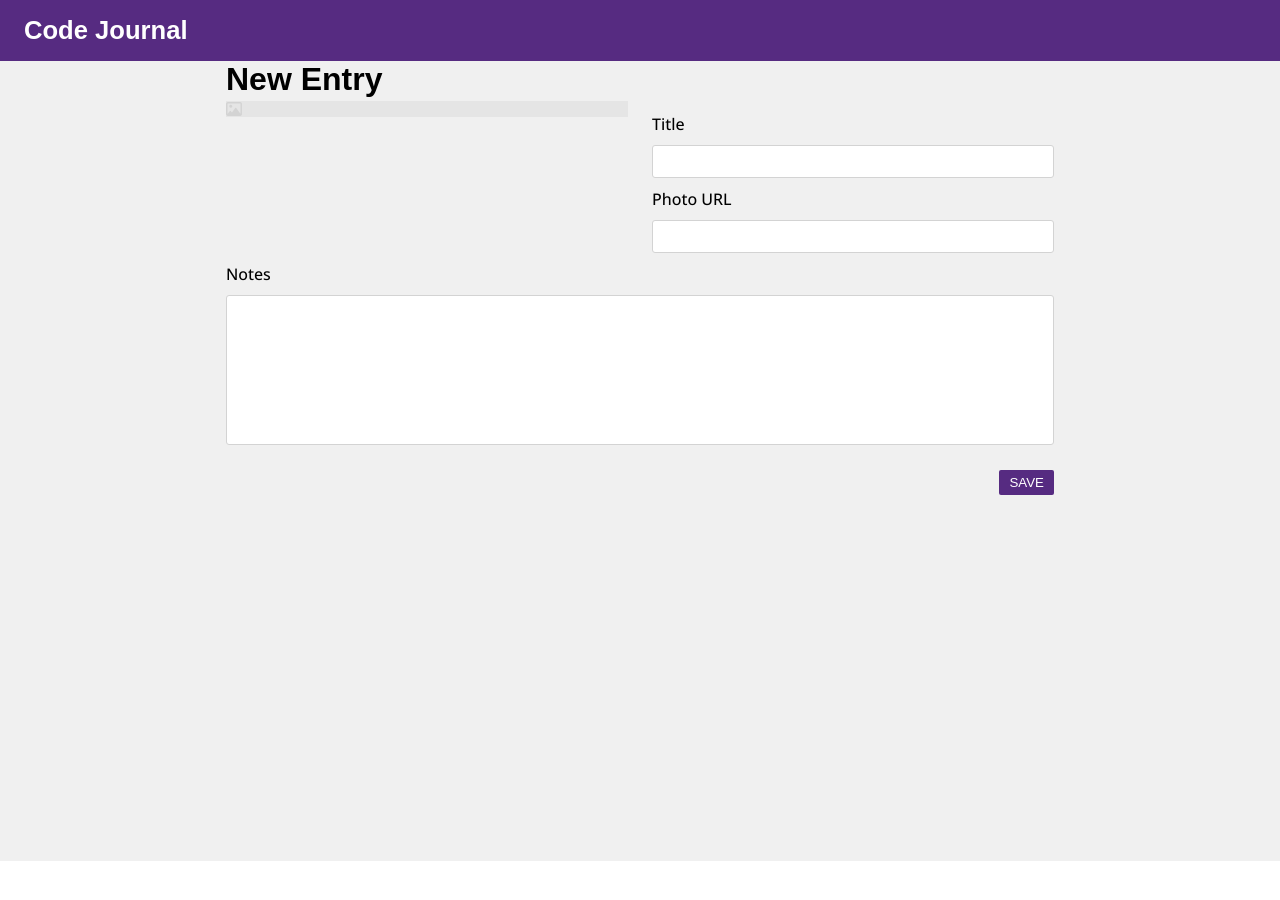
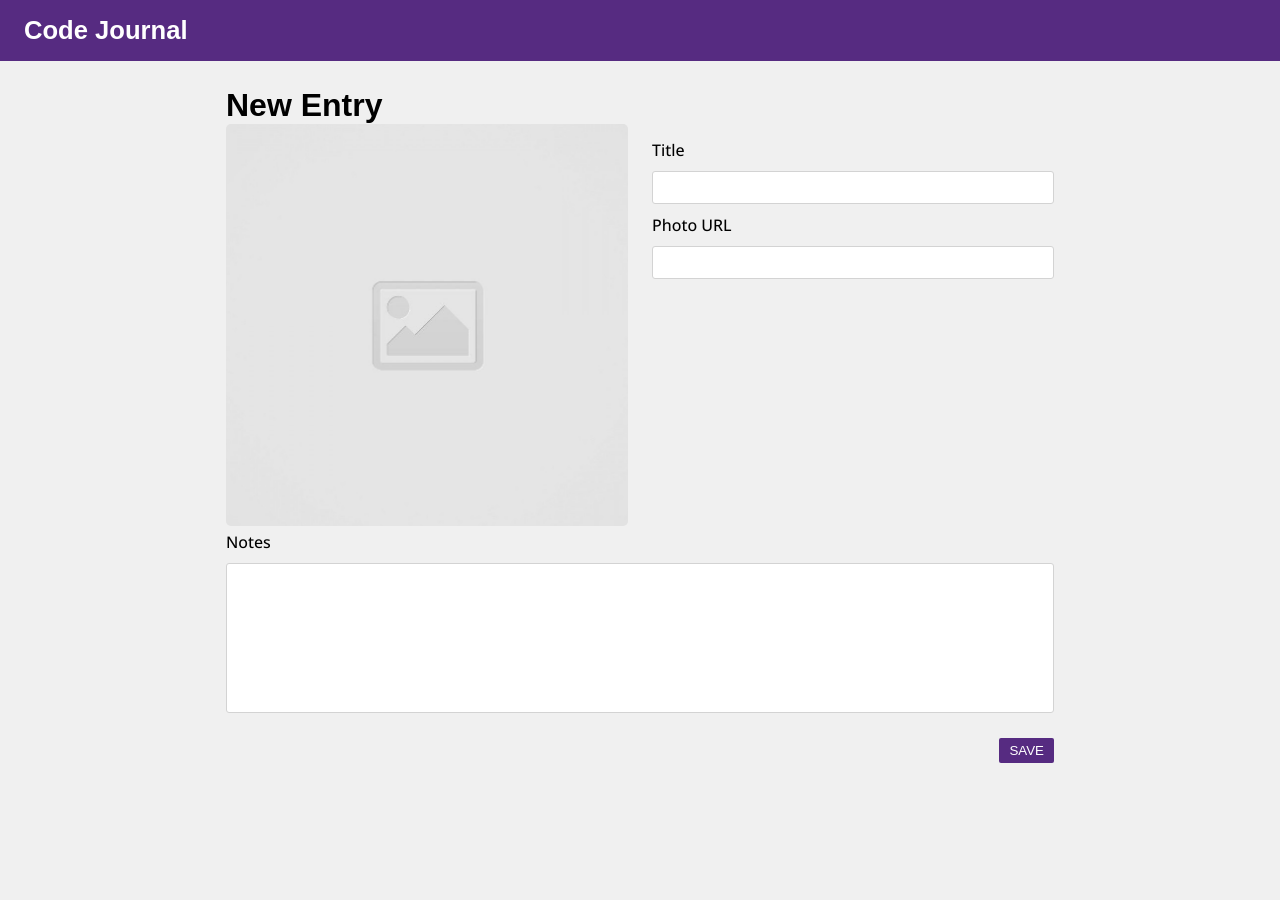
Before and after one commit to parkersiu/code-journal, a website: page index.html in a window 1280 px wide. Before the commit the page ends 861 px from the top, so only its background shows below. Drawn offline with nearby package versions, Linux system fonts and the light colour scheme; a web font is replaced by a local one.

Commit message:
Fixed placeholder image and changed notes input to text area.

```diff
--- a/css/layout.css
+++ b/css/layout.css
@@ -15,6 +15,7 @@ header {
 
 main {
   margin: 0 auto;
+  padding: 2% 0;
 }
 
 h1 {
@@ -31,18 +32,6 @@ h1 {
   width: 100%;
 }
 
-.justify-center {
-  justify-content: center;
-}
-
-.align-center {
-  align-items: center;
-}
-
-.align-start {
-  align-items: flex-start;
-}
-
 @media screen and (min-width: 768px) {
   .container {
     max-width: 900px;
--- a/css/styles.css
+++ b/css/styles.css
@@ -1,7 +1,7 @@
 main {
   font-family: "Open Sans", sans-serif;
   background-color: #f0f0f0;
-  height: 800px;
+  height: 1000px;
 }
 
 form {
@@ -35,9 +35,18 @@ input {
   margin: 10px 0;
 }
 
+textarea {
+  display: block;
+  resize: none;
+  width: 100%;
+  border-radius: 3px;
+  border: 1px solid lightgrey;
+  margin: 10px 0;
+}
+
 #notes {
   height: 150px;
-  text-align: left;
+  font-family: "Open Sans", sans-serif;
 }
 
 .save {
@@ -49,14 +58,9 @@ input {
   margin: 15px 0;
 }
 
-i {
-  width: 100%;
-  color: #d3d3d3;
-  background-color: #e5e5e5;
-}
-
 img {
   width: 100%;
+  border-radius: 5px;
 }
 
 .margin-top {
@@ -64,6 +68,10 @@ img {
 }
 
 input:focus {
+  outline-color: #562b81;
+}
+
+textarea:focus {
   outline-color: #562b81;
 }
 
--- a/index.html
+++ b/index.html
@@ -31,10 +31,9 @@
             <h1>New Entry</h1>
           </div>
         </div>
-        <div class="row align-start">
+        <div class="row">
           <div class="column-half image-column">
-            <img src="" alt="user image" class="hidden" id="image">
-            <i class="fa-regular fa-image" id="icon"></i>
+            <img src="images/placeholder-image-square.jpg" alt="user image" id="image">
           </div>
           <div class="column-half margin-top">
             <label for="title">Title</label>
@@ -46,7 +45,7 @@
         <div class="row">
           <div class="column-full">
             <label for="notes">Notes</label>
-            <input type="text" name="notes" id="notes" required>
+            <textarea name="notes" id="notes" required></textarea>
           </div>
         </div>
         <div class="row">
--- a/js/main.js
+++ b/js/main.js
@@ -1,6 +1,4 @@
 var $photoURL = document.getElementById('url');
-
-var $icon = document.getElementById('icon');
 
 var $image = document.getElementById('image');
 
@@ -9,8 +7,6 @@ var $form = document.getElementById('form');
 $photoURL.addEventListener('input', function (event) {
   var $url = $form.elements.url.value;
   $image.setAttribute('src', $url);
-  $image.className = '';
-  $icon.className = 'fa-regular fa-image hidden';
 });
 
 $form.addEventListener('submit', function (event) {
```
